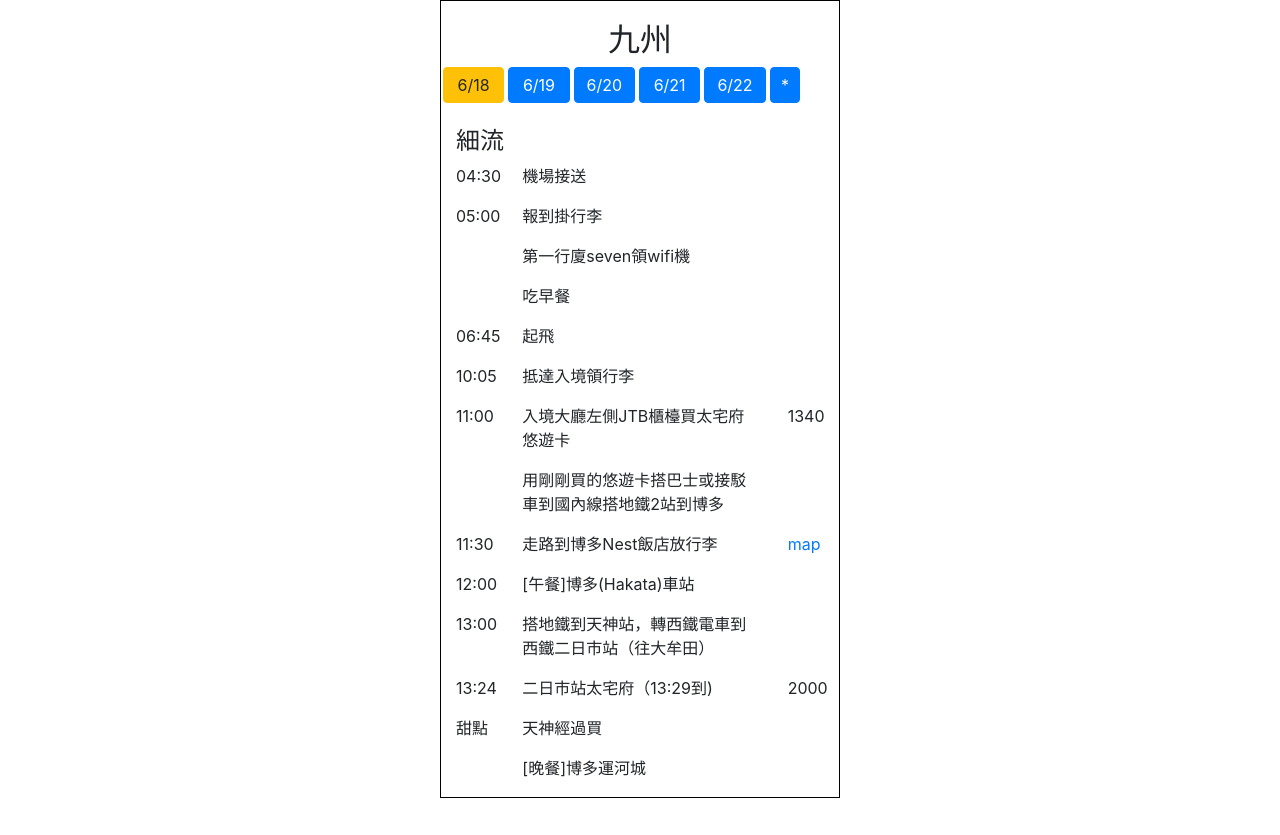
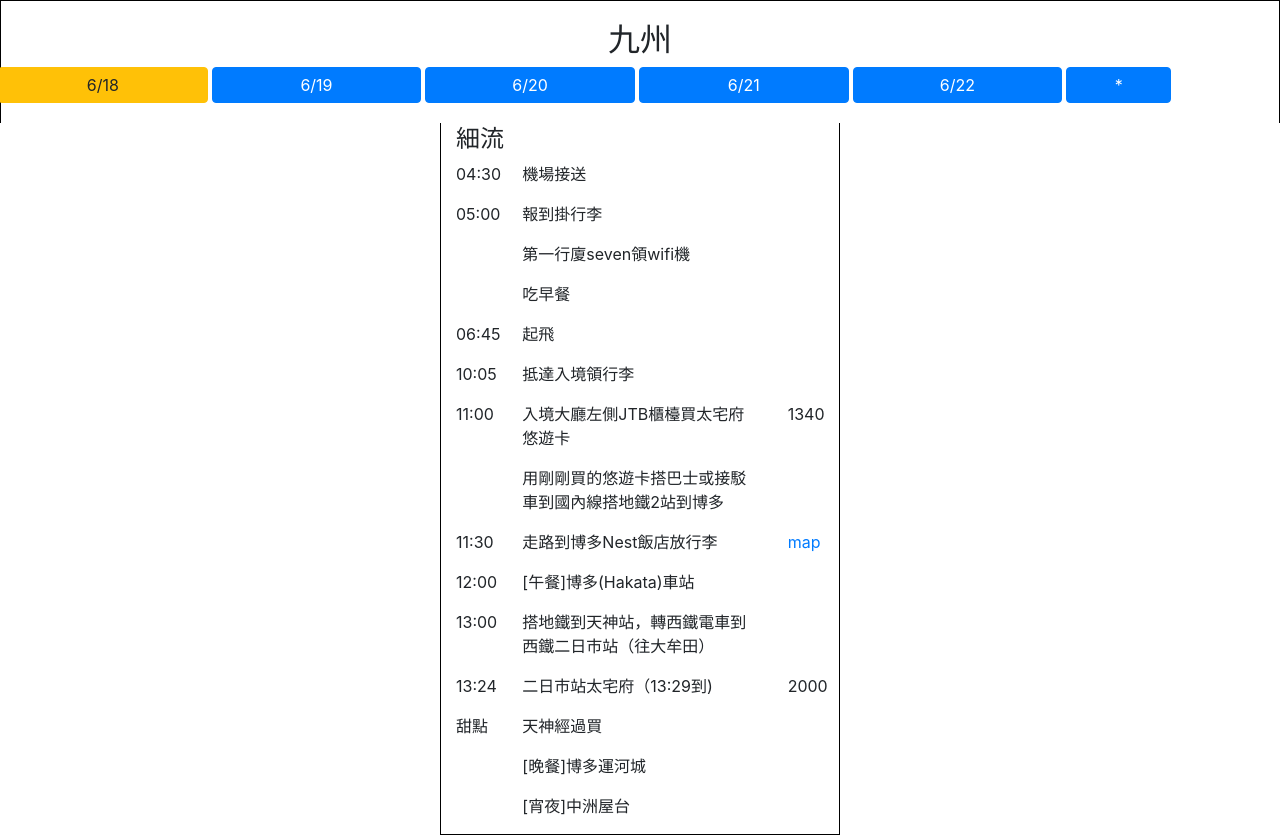
Before and after one commit to jpink0210/Kyushu9, a plain HTML site: page index.html in a window 1280 px wide. Before the commit the page ends 800 px from the top, so only its background shows below. Drawn offline with nearby package versions, Linux system fonts and the light colour scheme.

Commit message:
make smooth

```diff
--- a/index.css
+++ b/index.css
@@ -35,6 +35,17 @@ h2 {
 }
 
 .row.content {
-	height: calc(100vh - 130px);
-	overflow-y: auto;
+	margin-top: 80px;
 }
+.fix {
+	position: fixed;
+	top: 0;
+	left: 0;
+	width: 100%;
+	z-index: 10;
+	padding: 20px 10px;
+	background-color: #fff;
+	border-top: 1px solid #000;
+	border-left: 1px solid #000;
+	border-right: 1px solid #000;
+}
--- a/index.html
+++ b/index.html
@@ -9,9 +9,8 @@
 
 <body>
 	<div id="app">
-
-
 		<div class="container-fluid">
+			<div class="fix">
 			<h2>九州</h2>
 			<div class="row rh">
 				<button :class="['btn' ,(isDetail && chosen==0) ? 'btn-warning' : '',(chosen==0) ? 'btn-info' : 'btn-primary' ,'col-2']" @click="changeDay(0)">6/18</button>
@@ -20,6 +19,7 @@
 				<button :class="['btn' ,(isDetail && chosen==3) ? 'btn-warning' : '',(chosen==3) ? 'btn-info' : 'btn-primary' ,'col-2']" @click="changeDay(3)">6/21</button>
 				<button :class="['btn' ,(isDetail && chosen==4) ? 'btn-warning' : '',(chosen==4) ? 'btn-info' : 'btn-primary' ,'col-2']" @click="changeDay(4)">6/22</button>
 				<button class="btn btn-primary col-1">*</button>
+			</div>
 			</div>
 			<br>
 			<div class="row">
```
